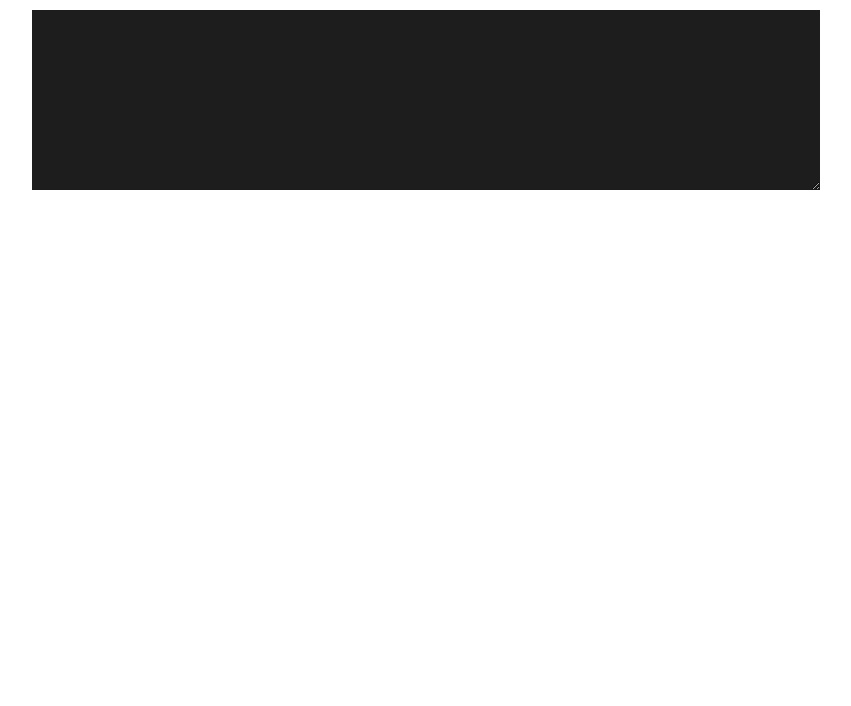
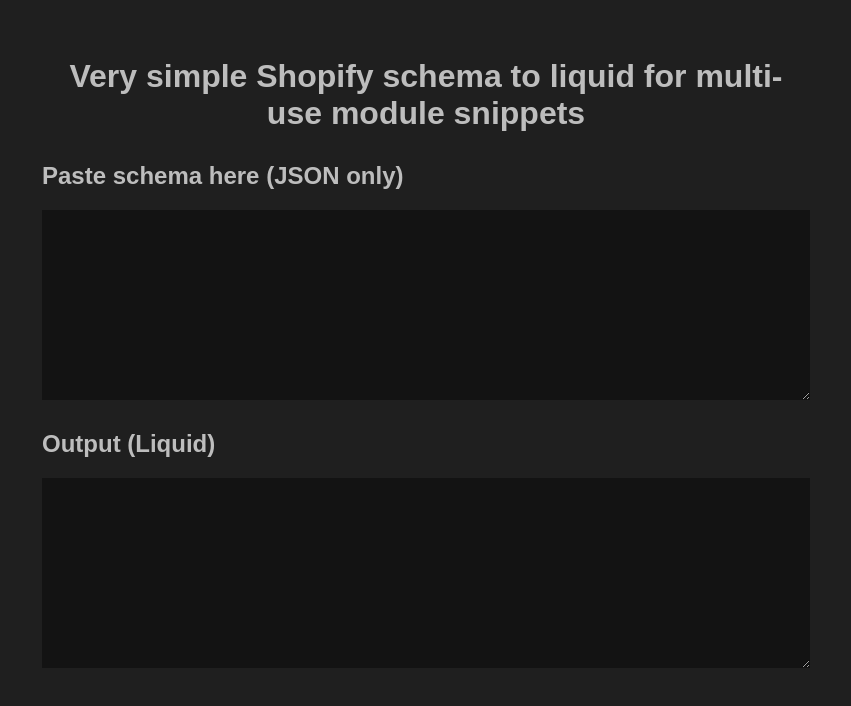
Before and after one commit to ehylam/shopify-assignment, a React (Vite) app: page / in a window 1280 px wide. Shown: the top 706 px of the page, without its empty margins (214-1065 px from the left). Built offline with nearby package versions, Linux system fonts and the light colour scheme.

Commit message:
Section liquid output complete. TODO - blocks

```diff
--- a/src/App.jsx
+++ b/src/App.jsx
@@ -1,6 +1,7 @@
-import React, { useState } from 'react'
-import UserInput from './components/UserInput'
-import UserOutput from './components/UserOutput'
+import React, { useState } from 'react';
+import './styles/App.css';
+import UserInput from './components/UserInput';
+import UserOutput from './components/UserOutput';
 
 const App = () => {
 	const [userInput, setUserInput] = useState('');
@@ -11,6 +12,7 @@
 	}
 	return (
 		<div className="assignment">
+			<h1>Very simple Shopify schema to liquid for multi-use module snippets</h1>
 			<UserInput userInput={handleInput}/>
 			<UserOutput output={userInput}/>
 		</div>
--- a/src/components/UserInput.jsx
+++ b/src/components/UserInput.jsx
@@ -7,9 +7,8 @@
 
 	return (
 		<div className="user_input">
-			<textarea name="userinput" id="input" cols="30" rows="10" onChange={(e) => props.userInput(e.target.value)}>
-
-			</textarea>
+			<h2>Paste schema here (JSON only)</h2>
+			<textarea name="userinput" id="input" onChange={(e) => props.userInput(e.target.value)}></textarea>
 		</div>
 	 );
 }
--- a/src/components/UserOutput.jsx
+++ b/src/components/UserOutput.jsx
@@ -1,15 +1,19 @@
 import React, { useState } from 'react';
+import '../styles/components/UserOutput.css';
 
-const handleSections = sections => {
+const handleSettings = sections => {
 	const resultArr = [];
 	sections.forEach(( setting ) => {
 		if(setting.type !== 'header' && setting.type !== 'paragraph') {
 			const liquidVar = setting.id[0].toUpperCase() + setting.id.substring(1);
-			const output = {id: `setting.${setting.id}` ,settings: `
+			// String format is hmm..
+			const output = {id:`setting.${setting.id}`,settings:
+`
 {% if section.settings.${setting.id} == blank %}
 	{% assign settings${liquidVar} = block.settings.${setting.id} %}
 {% else %}
 	{% assign settings${liquidVar} = section.settings.${setting.id} %}
+{% endif %}
 `}
 			resultArr.push(output);
 		}
@@ -18,33 +22,31 @@
 	return resultArr;
 }
 
-const handleBlocks = blocks => {
-
-}
-
 const UserOutput = props => {
-	// const [settings, setSettings] = useState([]);
+	// const [hasError, sethasError] = useState(false);
 	let schema = {};
 	let schemaSections = [];
 	let schemaBlocks = [];
 
 	if(props.output) {
 		try {
+			// setHasError(false);
 			schema = JSON.parse(props.output)[0];
 			console.log(schema);
 
 			// Sections
 			if(schema.settings.length) {
-				schemaSections = handleSections(schema.settings);
+				schemaSections = handleSettings(schema.settings);
 				console.log(schemaSections);
 			}
 
 			if(schema.blocks.length) {
-				schemaBlocks = handleBlocks(schema.blocks);
+				// schemaBlocks = handleSettings(schema.blocks);
 			}
 
 		} catch (e) {
 			return false;
+
 		}
 
 	}
@@ -53,14 +55,14 @@
 		return section.settings;
 	});
 
+	const sectionString = sectionItems.join('');
+
 
 	return (
 		<div className="user_output">
-			<pre id="highlighting" aria-hidden="true">
-				<code>
-					{sectionItems ? sectionItems : 'No Settings'}
-				</code>
-			</pre>
+			<h2>Output (Liquid)</h2>
+			{/* { hasError ? '<span>JSON error, please go to <a href="https://jsonformatter.curiousconcept.com/#"> to check your JSON format, it is still not working... uh oh..</span>' : ''} */}
+			<textarea defaultValue={sectionString ? sectionString : ''}></textarea>
 		</div>
 	 );
 }
--- /dev/null
+++ b/src/styles/App.css
@@ -0,0 +1,13 @@
+body {
+	font-family: Arial, Helvetica, sans-serif;
+	padding: 40px;
+	min-height: 100vh;
+	background-color: #1f1f1f;
+	color: #bdbdbd;
+}
+
+h1 {
+	text-align: center;
+	max-width: 768px;
+  margin: 10px auto;
+}
--- a/src/styles/components/UserInput.css
+++ b/src/styles/components/UserInput.css
@@ -1,12 +1,18 @@
 textarea {
 	display: block;
-	margin: 10px auto;
   padding: 10px;
   border: 0;
   min-height: 20vh;
-	max-width: 768px;
-	width: 100%;
 	outline: none;
-	background-color: rgb(29, 29, 29);
+	background-color: rgb(19 19 19);
+	padding: 15px;
 	color: rgb(143, 143, 143);
 }
+
+.user_input, .user_output {
+	display: flex;
+	justify-content: center;
+	flex-direction: column;
+	max-width: 768px;
+	margin: 10px auto;
+}
--- /dev/null
+++ b/src/styles/components/UserOutput.css
@@ -0,0 +1,14 @@
+.user_output {
+
+}
+
+.user_output pre {
+	background-color: #d4ebff;
+	min-height: 20vh;
+
+}
+
+.user_output code {
+	padding: 15px;
+	color: #1b1414;
+}
```
Lines whose indentation alone changed are shown as unchanged.
